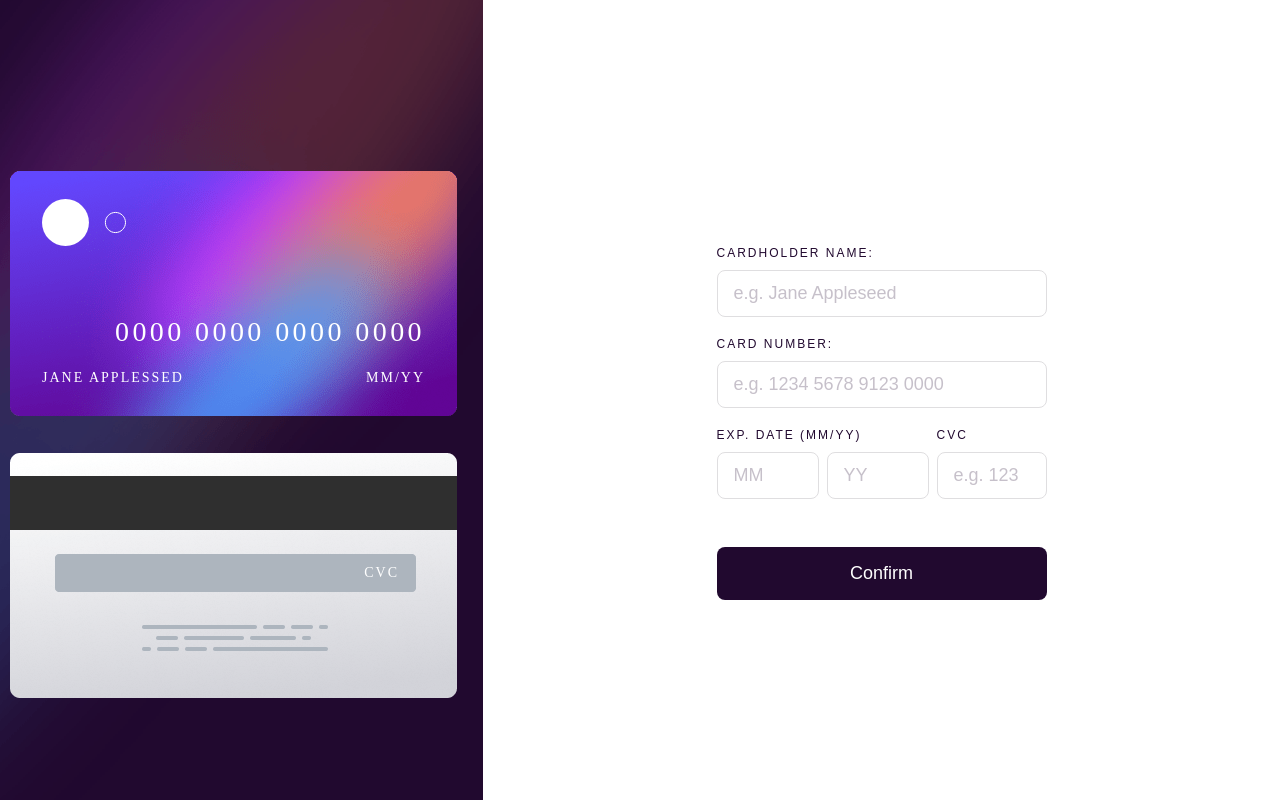
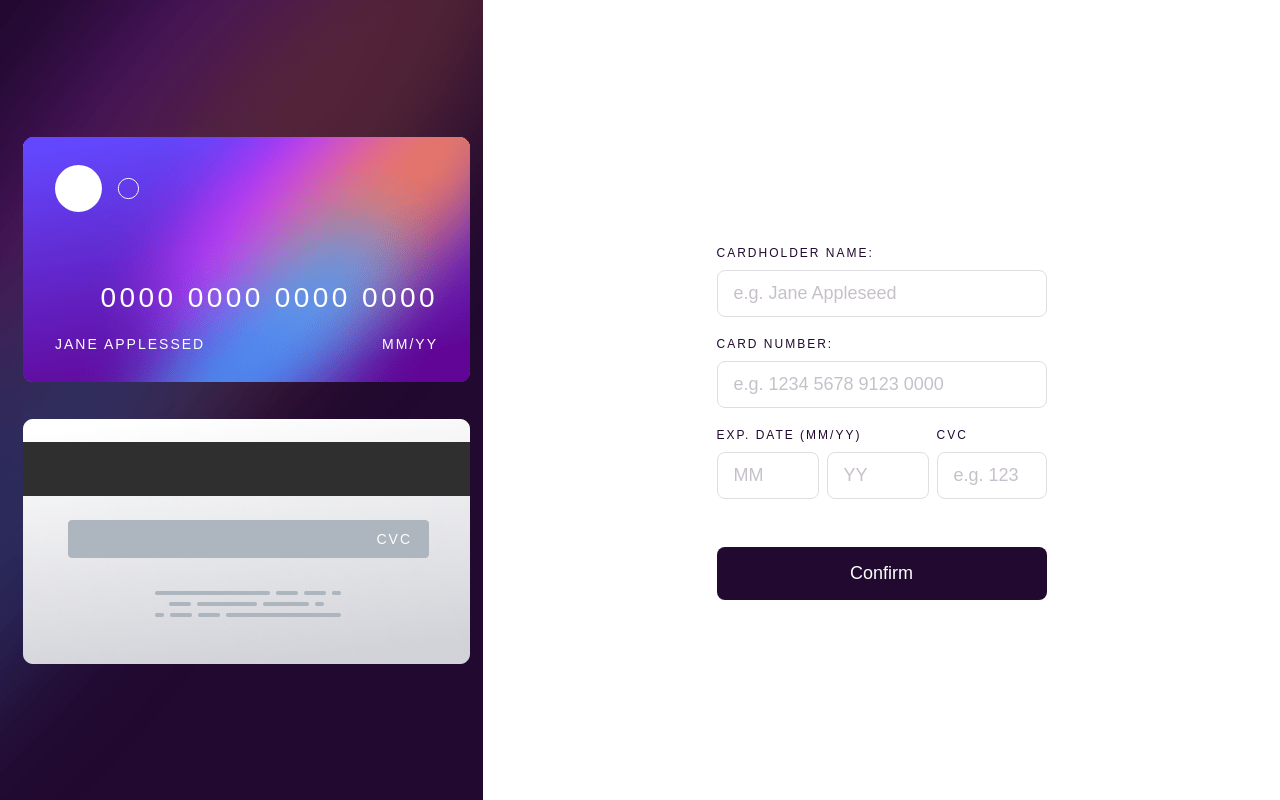
Before and after one commit to natiaker/interactive-card-details-form, a React (Create React App) app: page / in a window 1280 px wide. Built offline with nearby package versions, Linux system fonts and the light colour scheme.

Commit message:
feat: use useReducer hook for state change

```diff
--- a/src/App.tsx
+++ b/src/App.tsx
@@ -1,22 +1,121 @@
-import { useState } from "react";
+import { useState, useReducer } from "react";
 import { Container } from "./components/styles/Container.styled";
 import Card from "./components/Card";
 import Form from "./components/Form";
 import GlobalStyles from "./components/styles/GlobalStyles";
 import ThankYou from "./components/ThankYou";
 
+export interface cardDetailsType {
+  name: string;
+  number: string;
+  month: string;
+  year: string;
+  cvc: string;
+}
+
+enum CardActionType {
+  Set_cardholder = "new_cardholder",
+  Set_number = "set_number",
+  Set_month = "set_month",
+  Set_year = "set_year",
+  Set_cvc = "set_cvc",
+}
+
+interface CardAction {
+  type: CardActionType;
+  payload: any;
+}
+
+const initialCardDetails = {
+  name: "",
+  number: "0000 0000 0000 0000",
+  month: "MM",
+  year: "YY",
+  cvc: "cvc",
+};
+const reducer = (state: cardDetailsType, action: CardAction) => {
+  switch (action.type) {
+    case CardActionType.Set_cardholder:
+      return {
+        ...state,
+        name: action.payload,
+      };
+    case CardActionType.Set_number:
+      return {
+        ...state,
+        number: action.payload,
+      };
+    case CardActionType.Set_month:
+      return {
+        ...state,
+        month: action.payload,
+      };
+    case CardActionType.Set_year:
+      return {
+        ...state,
+        year: action.payload,
+      };
+    case CardActionType.Set_cvc:
+      return {
+        ...state,
+        cvc: action.payload,
+      };
+    default:
+      return state;
+  }
+};
 function App() {
   const [isConfirmed, setIsConfirmed] = useState<Boolean>(false);
+  const [cardDetails, dispatch] = useReducer(reducer, initialCardDetails);
+
+  function handleNameChange(e: React.ChangeEvent<HTMLInputElement>) {
+    dispatch({
+      type: CardActionType.Set_cardholder,
+      payload: e.target.value,
+    });
+  }
+  function handleNumberChange(e: React.ChangeEvent<HTMLInputElement>) {
+    dispatch({
+      type: CardActionType.Set_number,
+      payload: e.target.value,
+    });
+  }
+  function handleMonthChange(e: React.ChangeEvent<HTMLInputElement>) {
+    dispatch({
+      type: CardActionType.Set_month,
+      payload: e.target.value,
+    });
+  }
+  function handleYearChange(e: React.ChangeEvent<HTMLInputElement>) {
+    dispatch({
+      type: CardActionType.Set_year,
+      payload: e.target.value,
+    });
+  }
+  function handleCvcChange(e: React.ChangeEvent<HTMLInputElement>) {
+    dispatch({
+      type: CardActionType.Set_cvc,
+      payload: e.target.value,
+    });
+  }
 
   return (
     <>
       <GlobalStyles />
       <Container>
-        <Card />
+        <Card {...cardDetails} />
         {isConfirmed ? (
           <ThankYou setIsConfirmed={setIsConfirmed} />
         ) : (
-          <Form setIsConfirmed={setIsConfirmed} />
+          <Form
+            setIsConfirmed={setIsConfirmed}
+            {...cardDetails}
+            handleNameChange={handleNameChange}
+            handleNumberChange={handleNumberChange}
+            handleMonthChange={handleMonthChange}
+            handleYearChange={handleYearChange}
+            handleCvcChange={handleCvcChange}
+          />
         )}
       </Container>
     </>
--- a/src/components/Card.tsx
+++ b/src/components/Card.tsx
@@ -1,21 +1,30 @@
 import { StyledCard, Wrapper, CardBack, CardFront } from "./styles/Card.styled";
+import { cardDetailsType } from "../App";
 
-export default function Card() {
+export default function Card({
+  name,
+  number,
+  month,
+  year,
+  cvc,
+}: cardDetailsType) {
   return (
     <StyledCard>
       <Wrapper>
         <CardBack>
-          <p className='cvc'>cvc</p>
+          <p className='cvc'>{cvc}</p>
         </CardBack>
         <CardFront>
           <img
             src='./assets/card-logo.svg'
             alt='card-logo'
           />
-          <p className='card-number'>0000 0000 0000 0000</p>
+          <p className='card-number'>{number}</p>
           <div>
-            <p>Jane Applessed</p>
-            <p>MM/YY</p>
+            <p>{name ? name : "Jane Applessed"}</p>
+            <p>
+              {month}/{year}
+            </p>
           </div>
         </CardFront>
       </Wrapper>
--- a/src/components/Form.tsx
+++ b/src/components/Form.tsx
@@ -1,7 +1,19 @@
 import { Flex } from "./styles/Flex.styled";
 import { StyledForm, Button } from "./styles/Form.styled";
 
-export default function Form({ setIsConfirmed }: any) {
+export default function Form({
+  setIsConfirmed,
+  name,
+  number,
+  month,
+  year,
+  cvc,
+  handleNameChange,
+  handleNumberChange,
+  handleMonthChange,
+  handleYearChange,
+  handleCvcChange,
+}: any) {
   return (
     <StyledForm>
       <Flex row={false}>
@@ -10,12 +22,16 @@ export default function Form({ setIsConfirmed }: any) {
           type='text'
           name='name'
           placeholder='e.g. Jane Appleseed'
+          value={name}
+          onChange={handleNameChange}
         />
         <label>Card Number:</label>
         <input
           type='number'
           name='card-number'
           placeholder='e.g. 1234 5678 9123 0000'
+          value={number}
+          onChange={handleNumberChange}
         />
         <Flex row>
           <label>
@@ -25,11 +41,15 @@ export default function Form({ setIsConfirmed }: any) {
                 type='number'
                 name='month'
                 placeholder='MM'
+                value={month}
+                onChange={handleMonthChange}
               />
               <input
                 type='number'
                 name='year'
                 placeholder='YY'
+                value={year}
+                onChange={handleYearChange}
               />
             </Flex>
           </label>
@@ -39,6 +59,8 @@ export default function Form({ setIsConfirmed }: any) {
               type='number'
               name='cvc'
               placeholder='e.g. 123'
+              value={cvc}
+              onChange={handleCvcChange}
             />
           </label>
         </Flex>
--- a/src/components/styles/Card.styled.ts
+++ b/src/components/styles/Card.styled.ts
@@ -15,10 +15,10 @@ export const StyledCard = styled.section`
 
 export const Wrapper = styled.div`
   max-width: 375px;
+  font-family: "Space Grotesk", sans-serif;
   display: flex;
   p {
     color: white;
-    font-family: "Space Grotesk";
     font-style: normal;
     font-weight: 500;
     font-size: 9px;
@@ -29,8 +29,9 @@ export const Wrapper = styled.div`
   }
   @media screen and (min-width: 768px) {
     min-width: 483px;
-    height: fit-content;
-    margin-top: 171px;
+    min-height: 100vh;
+    justify-content: center;
+    align-items: center;
     flex-direction: column-reverse;
     p {
       font-size: 14px;
```
